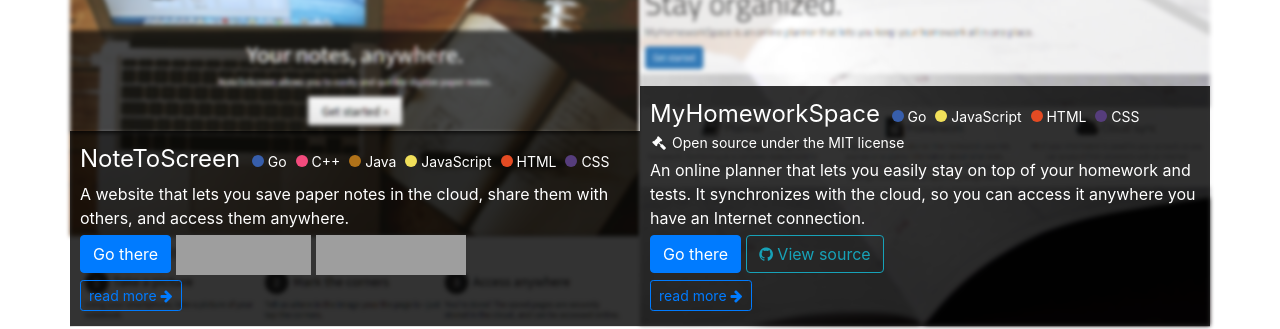
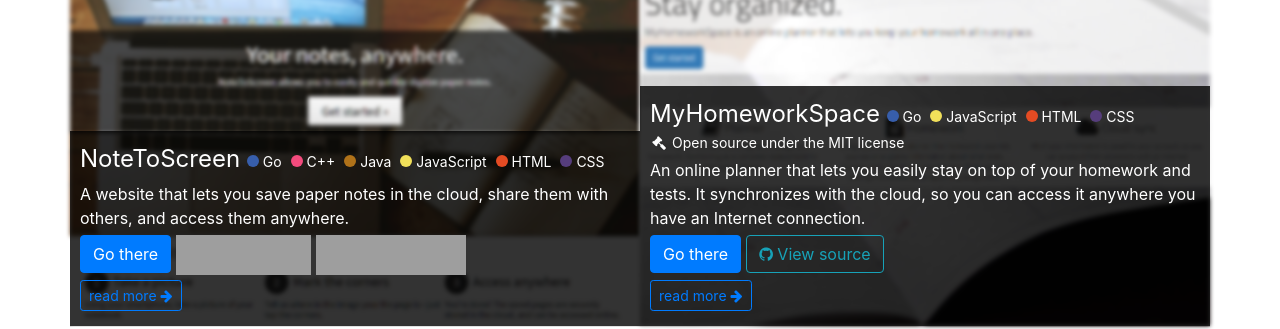
Before and after one commit to thatoddmailbox/thatoddmailbox.github.io, a Jekyll site: the page built from projects.html, in a window 1280 px wide. Shown: the part 195-524 px from the top of the page. Built offline with Jekyll 4.4.1, drawn with Linux system fonts in a browser that asks for light colours; nearby versions of some CDN libraries; grey boxes are pictures that could not be loaded.

Commit message:
fix alignment of technology list for feature projects

```diff
--- a/css/projects.css
+++ b/css/projects.css
@@ -39,6 +39,9 @@
 }
 .project.feature .project-expand-content {
 	display: none;
+}
+.project.feature .project-technology {
+	margin-left: 0;
 }
 
 .project-feature-overlay {
```
